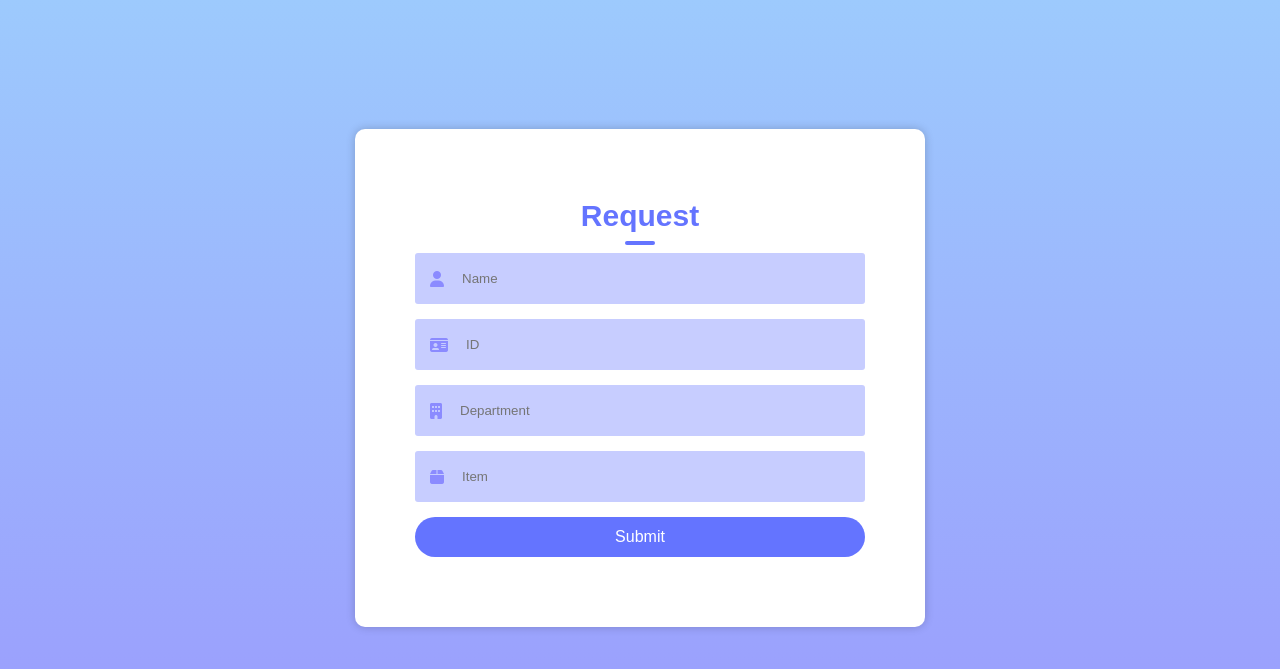
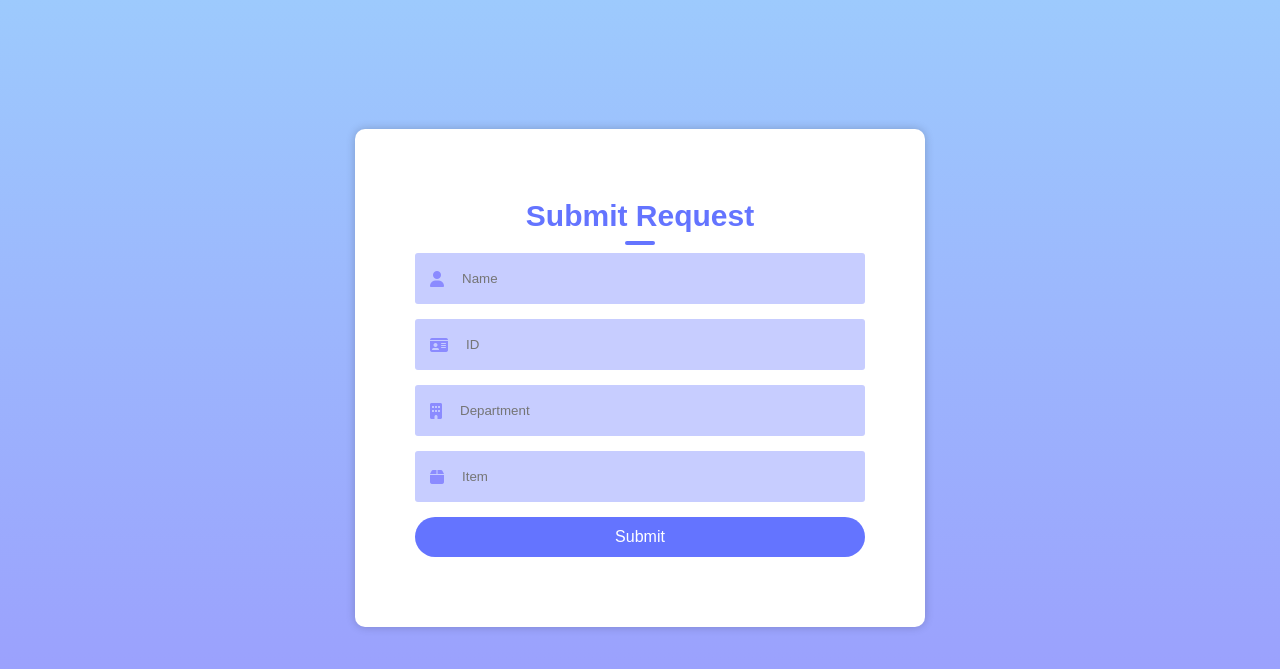
Before and after one commit to srijagadiraju/hospital-management-system, a website: page public/request.html in a window 1280 px wide. Shown: the part 103-772 px from the top of the page. Drawn offline with Linux system fonts and the light colour scheme.

```diff
--- a/public/request.html
+++ b/public/request.html
@@ -44,7 +44,7 @@
 
     <div class="login">
       <div class="form-box">
-        <h1 id="title">Request</h1>
+        <h1 id="title">Submit Request</h1>
         <form class="request-form">
           <div class="input-field">
             <i class="fa-solid fa-user"></i>
```
